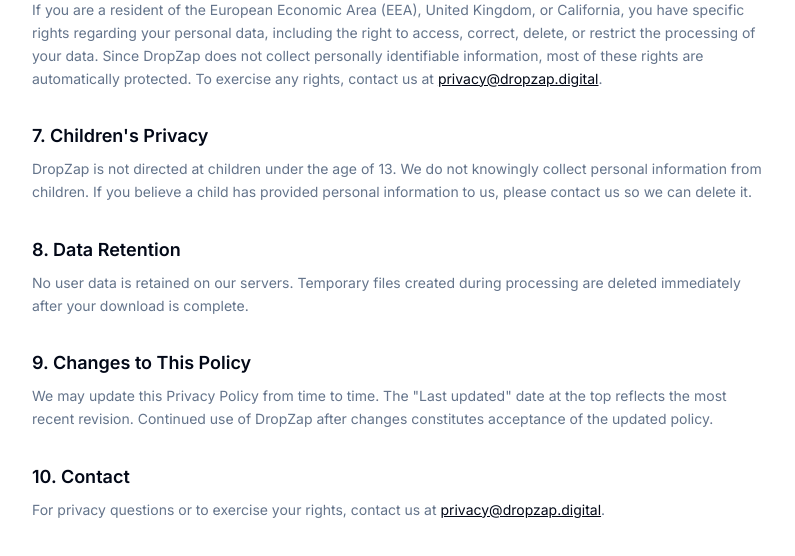
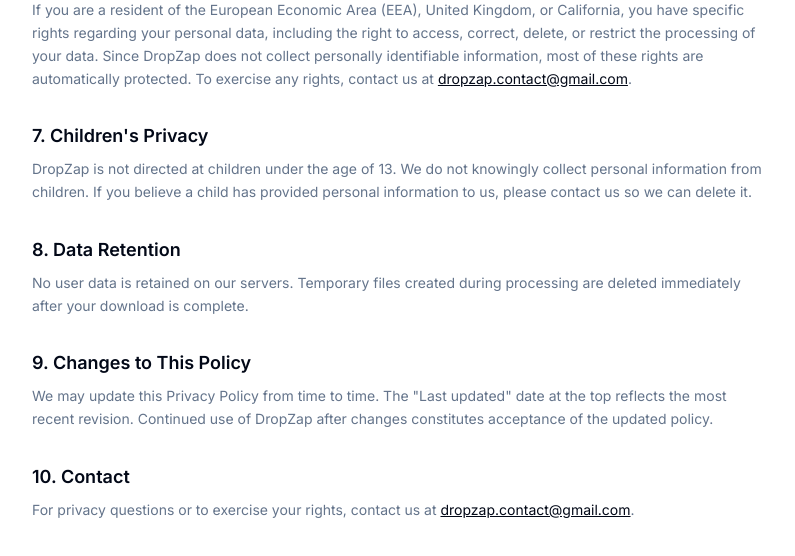
Before and after one commit to ahmedamys337-cpu/dropzap, a Next.js app: page /privacy in a window 1280 px wide. Shown: the part 953-1509 px from the top of the page, without its empty margins (240-1035 px from the left). Built offline with nearby package versions, Linux system fonts and the light colour scheme; no server answers.

Commit message:
feat: use single dropzap.contact@gmail.com across legal pages, with subject prefixes for routing

```diff
--- a/src/app/about/page.tsx
+++ b/src/app/about/page.tsx
@@ -135,10 +135,10 @@
             </Link>{" "}
             or email us directly at{" "}
             <a
-              href="mailto:hello@dropzap.digital"
+              href="mailto:dropzap.contact@gmail.com"
               className="text-foreground underline"
             >
-              hello@dropzap.digital
+              dropzap.contact@gmail.com
             </a>
             .
           </p>
--- a/src/app/contact/page.tsx
+++ b/src/app/contact/page.tsx
@@ -15,7 +15,8 @@
     title: "General Support",
     description:
       "Questions about how to use DropZap, browser compatibility, or general feedback.",
-    email: "hello@dropzap.digital",
+    email: "dropzap.contact@gmail.com",
+    subject: "Support",
     color: "text-blue-500",
   },
   {
@@ -23,7 +24,8 @@
     title: "Bug Reports",
     description:
       "Found something broken? Tell us the URL you were trying, what platform, and what went wrong.",
-    email: "bugs@dropzap.digital",
+    email: "dropzap.contact@gmail.com",
+    subject: "Bug Report",
     color: "text-orange-500",
   },
   {
@@ -31,7 +33,8 @@
     title: "Business & Partnerships",
     description:
       "Advertising inquiries, API access, white-label, or partnership opportunities.",
-    email: "business@dropzap.digital",
+    email: "dropzap.contact@gmail.com",
+    subject: "Business Inquiry",
     color: "text-purple-500",
   },
   {
@@ -39,7 +42,8 @@
     title: "DMCA / Copyright",
     description:
       "Submit a DMCA takedown notice or counter-notification. See our DMCA policy first.",
-    email: "dmca@dropzap.digital",
+    email: "dropzap.contact@gmail.com",
+    subject: "DMCA Notice",
     color: "text-red-500",
   },
 ];
@@ -78,7 +82,7 @@
                   {opt.description}
                 </p>
                 <a
-                  href={`mailto:${opt.email}`}
+                  href={`mailto:${opt.email}?subject=${encodeURIComponent(`[${opt.subject}] `)}`}
                   className="text-sm font-medium text-foreground underline underline-offset-2 hover:no-underline"
                 >
                   {opt.email}
--- a/src/app/dmca/page.tsx
+++ b/src/app/dmca/page.tsx
@@ -128,10 +128,10 @@
           <p className="mt-2">
             <strong>Email:</strong>{" "}
             <a
-              href="mailto:dmca@dropzap.digital"
+              href="mailto:dropzap.contact@gmail.com"
               className="text-foreground underline"
             >
-              dmca@dropzap.digital
+              dropzap.contact@gmail.com
             </a>
           </p>
           <p className="mt-3">Your notice must include:</p>
@@ -164,10 +164,10 @@
             If you believe a DMCA notice has been wrongly filed against you, you may
             submit a counter-notification to{" "}
             <a
-              href="mailto:dmca@dropzap.digital"
+              href="mailto:dropzap.contact@gmail.com"
               className="text-foreground underline"
             >
-              dmca@dropzap.digital
+              dropzap.contact@gmail.com
             </a>{" "}
             containing the same elements as a notice plus a statement that you consent
             to the jurisdiction of the appropriate court.
--- a/src/app/privacy/page.tsx
+++ b/src/app/privacy/page.tsx
@@ -109,10 +109,10 @@
             information, most of these rights are automatically protected. To exercise
             any rights, contact us at{" "}
             <a
-              href="mailto:privacy@dropzap.digital"
+              href="mailto:dropzap.contact@gmail.com"
               className="text-foreground underline"
             >
-              privacy@dropzap.digital
+              dropzap.contact@gmail.com
             </a>
             .
           </p>
@@ -156,10 +156,10 @@
           <p>
             For privacy questions or to exercise your rights, contact us at{" "}
             <a
-              href="mailto:privacy@dropzap.digital"
+              href="mailto:dropzap.contact@gmail.com"
               className="text-foreground underline"
             >
-              privacy@dropzap.digital
+              dropzap.contact@gmail.com
             </a>
             .
           </p>
```
